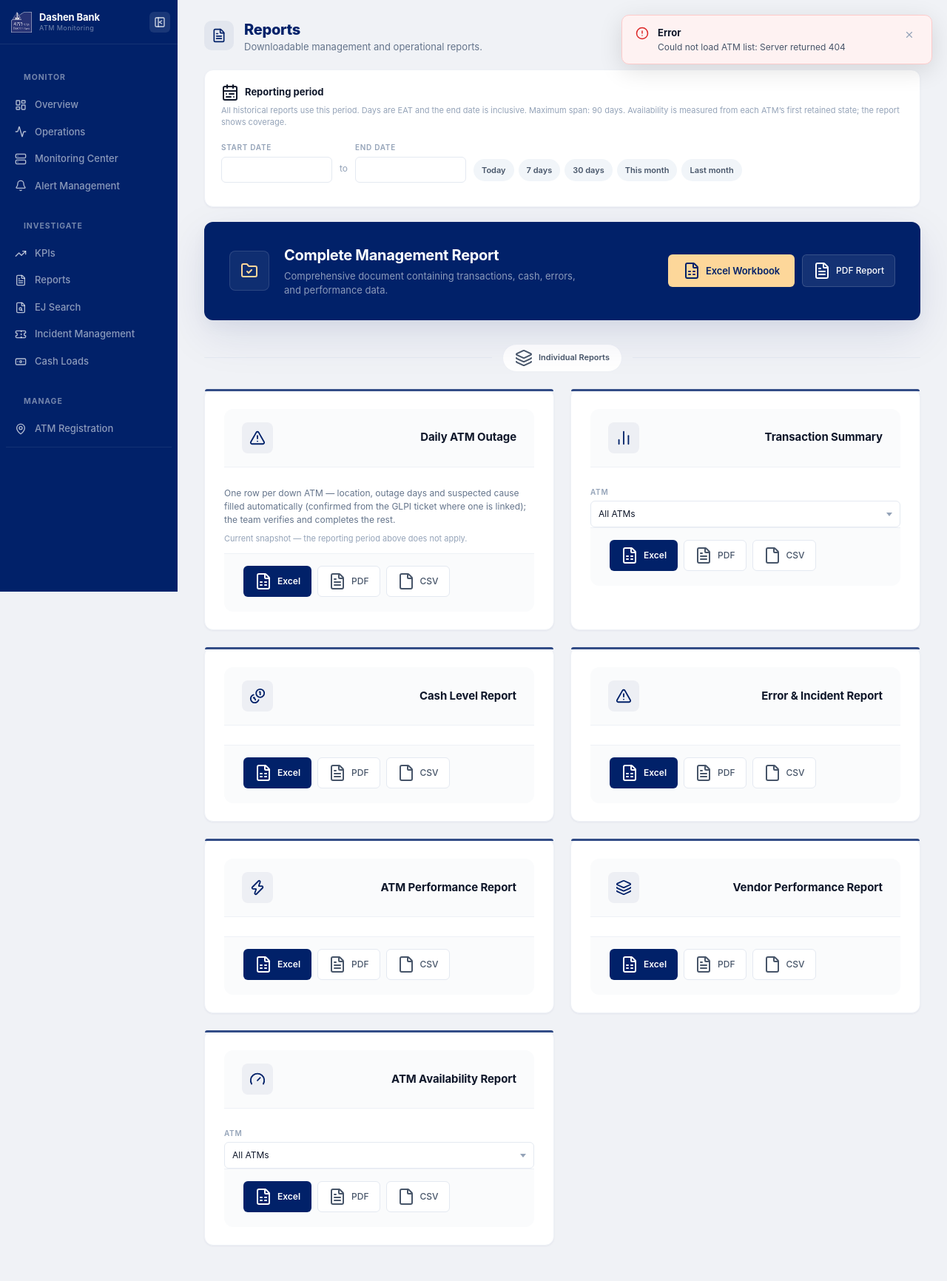
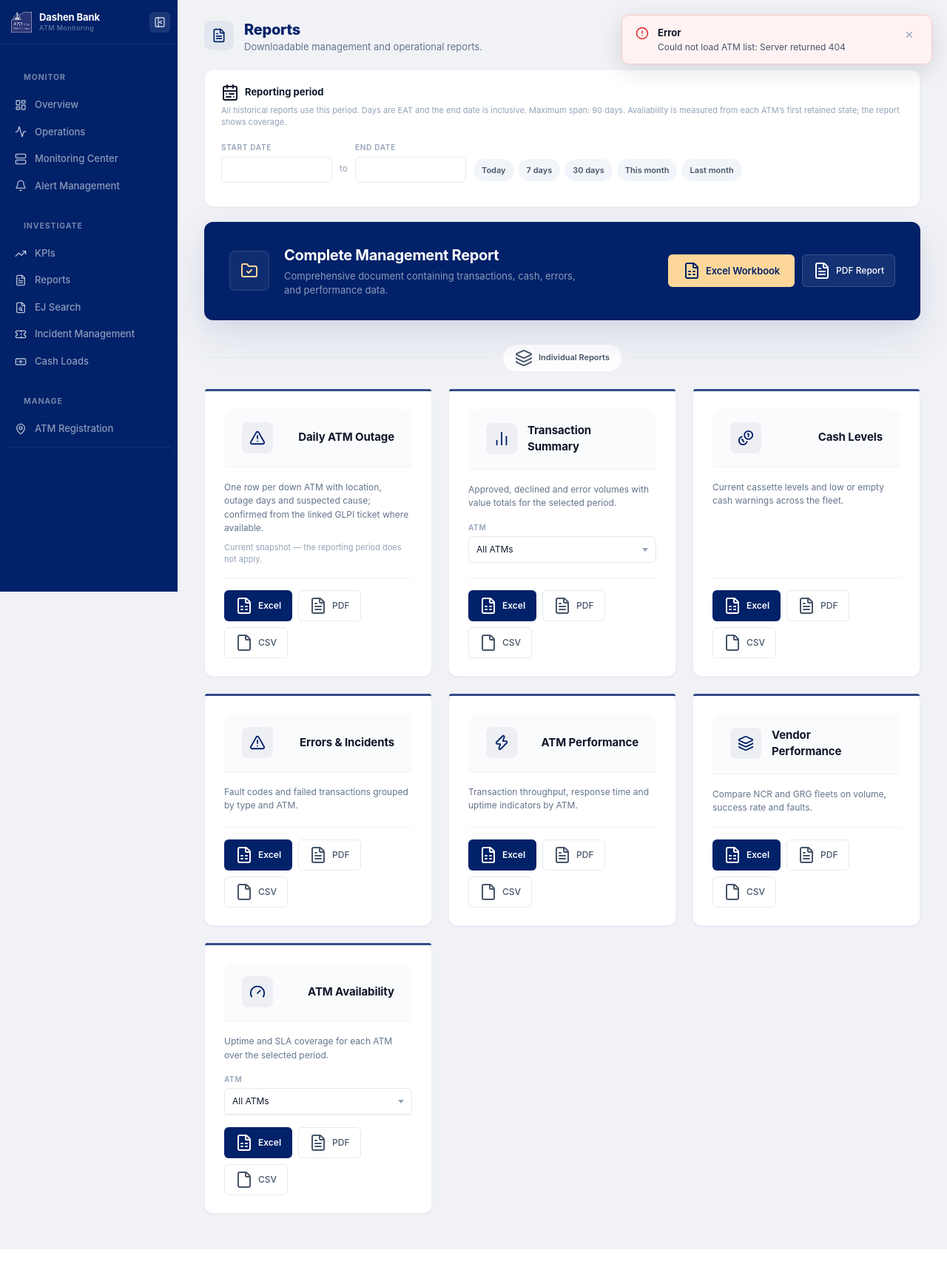
Before and after one commit to teddyhabtamu/Dashen-Bank-ATM-monitoring-system, a Python web app: template report-portal/templates/reports.html in a window 1280 px wide. Shown: the whole page at 74% size. After the commit the page ends 1689 px from the top, so only its background shows below. Run offline with Jinja, Linux system fonts and the light colour scheme; the template is opened without the code that fills it, so the values that code supplies are empty; some web fonts are replaced.

Commit message:
Polish the reports page cards and period controls

```diff
--- a/report-portal/templates/reports.html
+++ b/report-portal/templates/reports.html
@@ -51,8 +51,11 @@
 .range-field input:focus { outline:none; border-color:var(--dashen-navy); box-shadow:0 0 0 3px rgba(1,33,105,.06); }
 .range-sep { font-size:12px; color:var(--text-tertiary); padding-bottom:10px; }
 .range-presets { display:flex; gap:6px; flex-wrap:wrap; padding-bottom:2px; }
-.range-chip { background:#F1F5F9; border:1px solid transparent; color:var(--text-secondary); font-size:11px; font-weight:600; padding:7px 10px; border-radius:100px; cursor:pointer; font-family:inherit; }
+.range-chip { background:#F1F5F9; border:1px solid transparent; color:var(--text-secondary); font-size:11px; font-weight:600; padding:7px 10px; border-radius:100px; cursor:pointer; font-family:inherit; transition:background .15s, color .15s, border-color .15s, box-shadow .15s; }
 .range-chip:hover { background:#EEF2FF; color:var(--dashen-navy); }
+.range-chip.active { background:var(--dashen-navy); border-color:var(--dashen-navy); color:#fff; box-shadow:0 2px 8px rgba(1,33,105,.18); }
+.range-chip.active:hover { background:var(--dashen-blue); border-color:var(--dashen-blue); color:#fff; }
+.range-chip:focus-visible { outline:2px solid var(--dashen-navy); outline-offset:2px; }
 .range-label { width:100%; font-size:11px; font-weight:600; color:var(--dashen-navy); margin-top:4px; }
 .range-error { width:100%; display:none; font-size:11px; color:#DC2626; font-weight:600; }
 .range-error.show { display:block; }
@@ -67,7 +70,7 @@
 .section-title::after { content: ''; flex: 1; height: 1px; background: var(--border); }
 
 /* ── REPORT CARDS ── */
-.reports-grid { display: grid; grid-template-columns: repeat(auto-fill, minmax(320px, 1fr)); gap: 22px; }
+.reports-grid { display: grid; grid-template-columns: repeat(auto-fill, minmax(290px, 1fr)); gap: 22px; }
 .report-card {
   background: var(--card);
   border-radius: var(--radius);
@@ -86,7 +89,10 @@
 }
 .report-card:hover .card-accent { background: var(--dashen-gold); opacity: 1; }
 .card-content { padding: 24px 26px; flex: 1; display: flex; flex-direction: column; }
-.card-header { display: flex; align-items: center; gap: 14px; margin-bottom: 26px; }
+.card-body-inner { display: flex; flex-direction: column; flex: 1; }
+.card-header { display: flex; align-items: center; gap: 14px; margin-bottom: 18px; }
+.card-desc { font-size:12px; color:#64748B; line-height:1.55; margin:0 0 16px; }
+.card-note { font-size:11px; color:#94A3B8; margin:-8px 0 16px; }
 .card-icon {
   width: 42px; height: 42px; border-radius: var(--radius-sm);
   display: flex; align-items: center; justify-content: center;
@@ -99,7 +105,7 @@
 .card-header h3 { font-size: 15px; font-weight: 700; color: var(--text-primary); margin: 0; letter-spacing: -0.1px; }
 
 /* ── CUSTOM SELECT (portal white variant) ── */
-.form-grid { display: grid; grid-template-columns: 1fr 1fr; gap: 14px; margin-top: auto; }
+.form-grid { display: grid; grid-template-columns: 1fr 1fr; gap: 14px; margin-top: 0; }
 .form-group.full { grid-column: 1 / -1; }
 .form-group label { font-size: 10px; font-weight: 600; color: var(--text-tertiary); text-transform: uppercase; letter-spacing: 0.7px; }
 .custom-select { position: relative; font-family: inherit; width: 100%; }
@@ -114,11 +120,11 @@
 
 /* ── BUTTONS & FOOTER ── */
 .card-actions {
-  padding: 16px 26px 20px;
-  background: #FAFBFC;
+  padding: 16px 0 0;
+  margin-top: auto;
+  background: transparent;
   border-top: 1px solid var(--border-light);
   display: flex; flex-wrap: wrap; gap: 8px;
-  border-radius: 0 0 var(--radius) var(--radius);
 }
 .btn { display: inline-flex; align-items: center; justify-content: center; gap: 7px; padding: 8px 14px; border-radius: var(--radius-xs); border: 1px solid transparent; font-size: 12px; font-weight: 500; cursor: pointer; font-family: inherit; text-decoration: none; line-height: 1; transition: all var(--transition); }
 .btn i { width: 14px; height: 14px; }
@@ -156,7 +162,6 @@
 }
 @media(min-width:769px){
   .report-card .card-header .accordion-chevron { display:none; }
-  .report-card .card-body-inner { display:block !important; }
 }
 
 {% endblock %}
@@ -166,6 +171,9 @@
   <div>
     <h1 class="page-title">Reports</h1>
     <p class="page-subtitle">Downloadable management and operational reports.</p>
+  </div>
+  <div class="page-actions">
+    <a href="/admin/schedules" class="btn btn-outline"><i data-lucide="calendar"></i> Schedule reports</a>
   </div>
 </div>
 
@@ -188,11 +196,11 @@
         <input type="text" id="report-end" class="flatpickr-range" readonly value="{{ default_end }}" autocomplete="off">
       </div>
       <div class="range-presets">
-        <button type="button" class="range-chip" data-range="today">Today</button>
-        <button type="button" class="range-chip" data-range="7d">7 days</button>
-        <button type="button" class="range-chip" data-range="30d">30 days</button>
-        <button type="button" class="range-chip" data-range="this-month">This month</button>
-        <button type="button" class="range-chip" data-range="last-month">Last month</button>
+        <button type="button" class="range-chip" data-range="today" aria-pressed="false">Today</button>
+        <button type="button" class="range-chip" data-range="7d" aria-pressed="false">7 days</button>
+        <button type="button" class="range-chip" data-range="30d" aria-pressed="false">30 days</button>
+        <button type="button" class="range-chip" data-range="this-month" aria-pressed="false">This month</button>
+        <button type="button" class="range-chip" data-range="last-month" aria-pressed="false">Last month</button>
       </div>
       <div class="range-label" id="range-label"></div>
       <div class="range-error" id="range-error" role="alert"></div>
@@ -241,8 +249,8 @@
           <i data-lucide="chevron-down" class="accordion-chevron"></i>
         </div>
         <div class="card-body-inner">
-          <p style="font-size:12px;color:#64748B;margin-bottom:8px">One row per down ATM — location, outage days and suspected cause filled automatically (confirmed from the GLPI ticket where one is linked); the team verifies and completes the rest.</p>
-          <p style="font-size:11px;color:#94A3B8;margin-bottom:12px">Current snapshot — the reporting period above does not apply.</p>
+          <p class="card-desc">One row per down ATM with location, outage days and suspected cause; confirmed from the linked GLPI ticket where available.</p>
+          <p class="card-note">Current snapshot — the reporting period does not apply.</p>
           <div class="card-actions">
             <button class="btn btn-primary" onclick="gen('outage','excel')"><i data-lucide="file-spreadsheet"></i> Excel</button>
             <button class="btn btn-outline" onclick="gen('outage','pdf')"><i data-lucide="file-text"></i> PDF</button>
@@ -265,6 +273,7 @@
           <i data-lucide="chevron-down" class="accordion-chevron"></i>
         </div>
         <div class="card-body-inner">
+          <p class="card-desc">Approved, declined and error volumes with value totals for the selected period.</p>
           <div class="form-grid">
             <div class="form-group full">
               <label for="txn-atm">ATM</label>
@@ -293,10 +302,11 @@
       <div class="card-content">
         <div class="card-header" role="button" tabindex="0" aria-expanded="false" onclick="toggleAccordion(this)" onkeydown="if(event.key==='Enter'||event.key===' '){event.preventDefault();this.click();}">
           <div class="card-icon"><i data-lucide="coins" style="width:22px;height:22px;"></i></div>
-          <h3>Cash Level Report</h3>
+          <h3>Cash Levels</h3>
           <i data-lucide="chevron-down" class="accordion-chevron"></i>
         </div>
         <div class="card-body-inner">
+          <p class="card-desc">Current cassette levels and low or empty cash warnings across the fleet.</p>
           <div class="card-actions">
             <button class="btn btn-primary" onclick="gen('cash','excel')"><i data-lucide="file-spreadsheet"></i> Excel</button>
             <button class="btn btn-outline" onclick="gen('cash','pdf')"><i data-lucide="file-text"></i> PDF</button>
@@ -315,10 +325,11 @@
       <div class="card-content">
         <div class="card-header" role="button" tabindex="0" aria-expanded="false" onclick="toggleAccordion(this)" onkeydown="if(event.key==='Enter'||event.key===' '){event.preventDefault();this.click();}">
           <div class="card-icon"><i data-lucide="alert-triangle" style="width:22px;height:22px;"></i></div>
-          <h3>Error &amp; Incident Report</h3>
+          <h3>Errors &amp; Incidents</h3>
           <i data-lucide="chevron-down" class="accordion-chevron"></i>
         </div>
         <div class="card-body-inner">
+          <p class="card-desc">Fault codes and failed transactions grouped by type and ATM.</p>
           <div class="card-actions">
             <button class="btn btn-primary" onclick="gen('error','excel')"><i data-lucide="file-spreadsheet"></i> Excel</button>
             <button class="btn btn-outline" onclick="gen('error','pdf')"><i data-lucide="file-text"></i> PDF</button>
@@ -337,10 +348,11 @@
       <div class="card-content">
         <div class="card-header" role="button" tabindex="0" aria-expanded="false" onclick="toggleAccordion(this)" onkeydown="if(event.key==='Enter'||event.key===' '){event.preventDefault();this.click();}">
           <div class="card-icon"><i data-lucide="zap" style="width:22px;height:22px;"></i></div>
-          <h3>ATM Performance Report</h3>
+          <h3>ATM Performance</h3>
           <i data-lucide="chevron-down" class="accordion-chevron"></i>
         </div>
         <div class="card-body-inner">
+          <p class="card-desc">Transaction throughput, response time and uptime indicators by ATM.</p>
           <div class="card-actions">
             <button class="btn btn-primary" onclick="gen('performance','excel')"><i data-lucide="file-spreadsheet"></i> Excel</button>
             <button class="btn btn-outline" onclick="gen('performance','pdf')"><i data-lucide="file-text"></i> PDF</button>
@@ -359,10 +371,11 @@
       <div class="card-content">
         <div class="card-header" role="button" tabindex="0" aria-expanded="false" onclick="toggleAccordion(this)" onkeydown="if(event.key==='Enter'||event.key===' '){event.preventDefault();this.click();}">
           <div class="card-icon"><i data-lucide="layers" style="width:22px;height:22px;"></i></div>
-          <h3>Vendor Performance Report</h3>
+          <h3>Vendor Performance</h3>
           <i data-lucide="chevron-down" class="accordion-chevron"></i>
         </div>
         <div class="card-body-inner">
+          <p class="card-desc">Compare NCR and GRG fleets on volume, success rate and faults.</p>
           <div class="card-actions">
             <button class="btn btn-primary" onclick="gen('vendor','excel')"><i data-lucide="file-spreadsheet"></i> Excel</button>
             <button class="btn btn-outline" onclick="gen('vendor','pdf')"><i data-lucide="file-text"></i> PDF</button>
@@ -381,10 +394,11 @@
       <div class="card-content">
         <div class="card-header" role="button" tabindex="0" aria-expanded="false" onclick="toggleAccordion(this)" onkeydown="if(event.key==='Enter'||event.key===' '){event.preventDefault();this.click();}">
           <div class="card-icon"><i data-lucide="gauge" style="width:22px;height:22px;"></i></div>
-          <h3>ATM Availability Report</h3>
+          <h3>ATM Availability</h3>
           <i data-lucide="chevron-down" class="accordion-chevron"></i>
         </div>
         <div class="card-body-inner">
+          <p class="card-desc">Uptime and SLA coverage for each ATM over the selected period.</p>
           <div class="form-grid">
             <div class="form-group full">
               <label for="avail-atm">ATM</label>
@@ -452,6 +466,15 @@ function prevMonthRange(iso) {
   var end = new Date(Date.UTC(y, m - 1, 0));
   return [start.toISOString().slice(0, 10), end.toISOString().slice(0, 10)];
 }
+function presetRange(kind, today) {
+  var start = today;
+  var end = today;
+  if (kind === '7d') start = addDays(today, -6);
+  else if (kind === '30d') start = addDays(today, -29);
+  else if (kind === 'this-month') start = today.slice(0, 7) + '-01';
+  else if (kind === 'last-month') { var r = prevMonthRange(today); start = r[0]; end = r[1]; }
+  return [start, end];
+}
 function fmtReportDate(iso) {
   return new Date(iso + 'T00:00:00Z').toLocaleDateString('en-GB', {
     day: '2-digit', month: 'short', year: 'numeric', timeZone: 'UTC'
@@ -508,6 +531,27 @@ function refreshRangeLabel() {
   rangeLabel.textContent = (s && e)
     ? fmtReportDate(s) + ' \u2013 ' + fmtReportDate(e) + ' (EAT)' : '';
 }
+function setActivePreset(btn) {
+  document.querySelectorAll('.range-chip').forEach(function(chip){
+    var on = chip === btn;
+    chip.classList.toggle('active', on);
+    chip.setAttribute('aria-pressed', on ? 'true' : 'false');
+  });
+}
+function clearActivePreset() { setActivePreset(null); }
+function markMatchingPreset() {
+  var today = eatToday();
+  var order = ['today', '7d', '30d', 'this-month', 'last-month'];
+  for (var i = 0; i < order.length; i++) {
+    var r = presetRange(order[i], today);
+    if (r[0] === reportStart.value && r[1] === reportEnd.value) {
+      setActivePreset(document.querySelector(
+        '.range-chip[data-range="' + order[i] + '"]'));
+      return;
+    }
+  }
+  clearActivePreset();
+}
 function setReportRange(start, end) {
   // Bounds first, then the dates. Setting a date while the old bound is
   // still active makes flatpickr drop it and clear the input: clicking
@@ -531,27 +575,22 @@ if (typeof flatpickr !== 'undefined') {
   startPicker = flatpickr(reportStart, {
     dateFormat: 'Y-m-d', maxDate: eatToday(), disableMobile: true,
     allowInput: false, monthSelectorType: 'static',
-    onChange: function(){ syncPickerBounds(); refreshRangeLabel(); validateRange(false); }
+    onChange: function(){ clearActivePreset(); syncPickerBounds(); refreshRangeLabel(); validateRange(false); }
   });
   endPicker = flatpickr(reportEnd, {
     dateFormat: 'Y-m-d', maxDate: eatToday(), disableMobile: true,
     allowInput: false, monthSelectorType: 'static',
-    onChange: function(){ syncPickerBounds(); refreshRangeLabel(); validateRange(false); }
+    onChange: function(){ clearActivePreset(); syncPickerBounds(); refreshRangeLabel(); validateRange(false); }
   });
 }
 syncPickerBounds();
 refreshRangeLabel();
+markMatchingPreset();
 document.querySelectorAll('.range-chip').forEach(function(btn){
   btn.addEventListener('click', function(){
-    var kind = this.getAttribute('data-range');
-    var today = eatToday();
-    var start = today;
-    var end = today;
-    if (kind === '7d') start = addDays(today, -6);
-    else if (kind === '30d') start = addDays(today, -29);
-    else if (kind === 'this-month') start = today.slice(0, 7) + '-01';
-    else if (kind === 'last-month') { var r = prevMonthRange(today); start = r[0]; end = r[1]; }
-    setReportRange(start, end);
+    var r = presetRange(this.getAttribute('data-range'), eatToday());
+    setReportRange(r[0], r[1]);
+    setActivePreset(this);
   });
 });
 
```
Also changed, not shown: tests/test_reports.py (+32 -0 lines).
